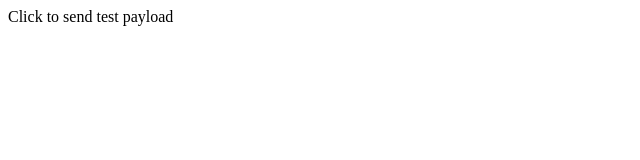
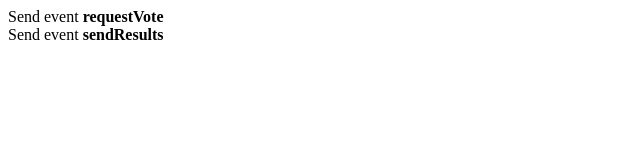
Before and after one commit to SolomonYu/Server-game-jam, a website: page public/devConsole.html in a window 1280 px wide. Shown: the whole page, without its empty margins (0-640 px from the left). Drawn offline with nearby package versions, Linux system fonts and the light colour scheme; no server answers.

Commit message:
added events to devConsole

```diff
--- a/public/devConsole.html
+++ b/public/devConsole.html
@@ -6,8 +6,12 @@
     </head>
 
     <body>
-        <div onclick="sendRequest()">
-            Click to send test payload
+        <div onclick="sendRequestVote()">
+            Send event <b>requestVote</b>
+            <br>
+        </div>
+        <div onclick="sendSendResults()">
+            Send event <b>sendResults</b>
         </div>
     </body>
 </html>
--- a/public/devConsole.js
+++ b/public/devConsole.js
@@ -7,7 +7,29 @@
     "op4" : "four"
 }
 
-function sendRequest(){
-    console.log("Sending...")
-    socket.emit("requestVote", vote)
+function sendRequestVote(){
+    console.log("Sending vote request to server...")
+    io.emit("requestVote", vote)
 }
+
+function sendSendResults(){
+    console.log("Sending following vote results to game client:")
+    console.log(`Option 1: ${votes.op1} votes`)
+    console.log(`Option 2: ${votes.op2} votes`)
+    console.log(`Option 3: ${votes.op3} votes`)
+    console.log(`Option 4: ${votes.op4} votes`)
+    io.emit("sendResults", votes)
+    console.log("Sending vote totals...")
+}
+
+// socket.on('displayVotes', function(vote) {
+//     console.log(vote.op1)
+// })
+
+socket.on('sendResults', function(votes) {
+    console.log("Received vote totals")
+    console.log(`Option 1: ${votes.op1} votes`)
+    console.log(`Option 2: ${votes.op2} votes`)
+    console.log(`Option 3: ${votes.op3} votes`)
+    console.log(`Option 4: ${votes.op4} votes`)
+})
```
